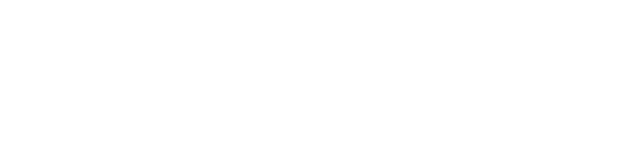
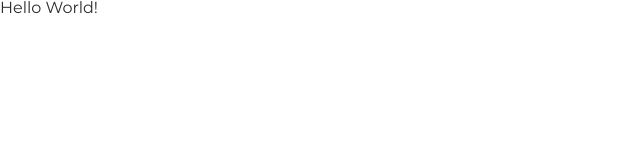
Before and after one commit to EduDinizO/basic_html_sass, a website: page index.html in a window 1280 px wide. Shown: the whole page, without its empty margins (0-640 px from the left). Drawn offline with Linux system fonts and the light colour scheme.

Commit message:
first commit

```diff
--- a/index.html
+++ b/index.html
@@ -4,13 +4,16 @@
     <meta charset="UTF-8">
     <meta name="viewport"
           content="width=device-width, user-scalable=no, initial-scale=1.0, maximum-scale=1.0, minimum-scale=1.0">
+    <!--USE THIS FOR DEV ONLY-->
     <link rel="stylesheet" href="assets/css/style.css">
+    <!--UNCOMMENT THIS WHEN PUBLISH-->
+    <!--<link rel="stylesheet" href="assets/css/style.comp.css">-->
     <title>Base HTML</title>
 </head>
 <body>
 
 <div>
-
+    <p>Hello World!</p>
 </div>
 
 </body>
```
